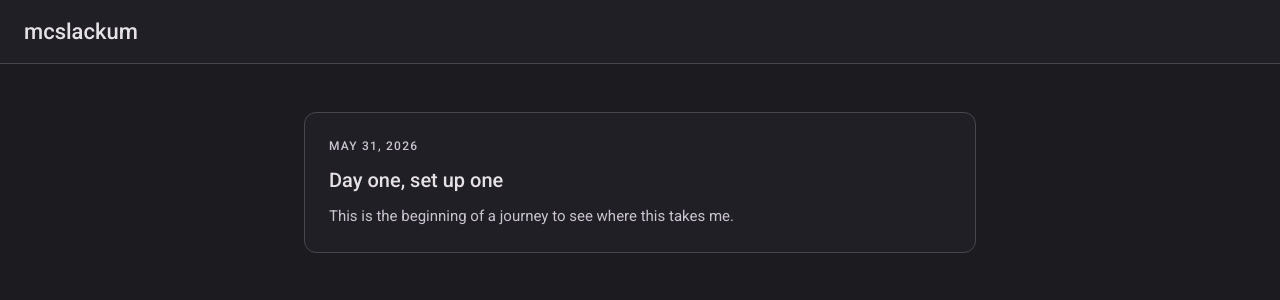
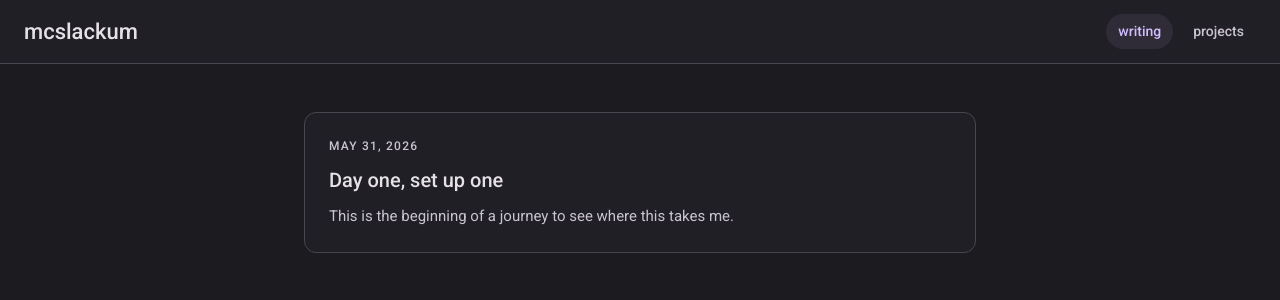
Before and after one commit to mcslackum/mcslackum.github.io, a Jekyll site: the page built from index.html, in a window 1280 px wide. Shown: the top 300 px of the page. Built offline with Jekyll 4.4.1, drawn with Linux system fonts in a browser that asks for light colours.

Commit message:
Add projects page and top nav
https://claude.ai/code/session_01ShuSBZ5X7xnzJTfReyVg4A

```diff
--- a/_layouts/default.html
+++ b/_layouts/default.html
@@ -12,6 +12,10 @@
 <body>
   <header class="top-app-bar">
     <a href="{{ '/' | relative_url }}" class="site-title">{{ site.title }}</a>
+    <nav class="top-nav">
+      <a href="{{ '/' | relative_url }}" class="nav-link{% if page.url == '/' %} active{% endif %}">writing</a>
+      <a href="{{ '/projects' | relative_url }}" class="nav-link{% if page.url contains '/projects' %} active{% endif %}">projects</a>
+    </nav>
   </header>
   <main>
     {{ content }}
--- a/assets/css/style.css
+++ b/assets/css/style.css
@@ -57,6 +57,28 @@ a:hover {
   text-decoration: none;
 }
 
+.top-nav {
+  margin-left: auto;
+  display: flex;
+  gap: 8px;
+}
+
+.nav-link {
+  font-size: 0.875rem;
+  font-weight: 500;
+  color: var(--on-surface-var);
+  padding: 6px 12px;
+  border-radius: 20px;
+  transition: background 0.15s, color 0.15s;
+}
+
+.nav-link:hover,
+.nav-link.active {
+  color: var(--primary);
+  background: rgba(208, 188, 255, 0.08);
+  text-decoration: none;
+}
+
 /* Content */
 main {
   max-width: 720px;
@@ -64,7 +86,14 @@ main {
   padding: 48px 24px;
 }
 
-/* Post list */
+/* Post and project lists */
+.project-list {
+  display: flex;
+  flex-direction: column;
+  gap: 16px;
+}
+
+
 .post-list {
   list-style: none;
   display: flex;
```
Also changed, not shown: projects.html (added, +17 -0 lines).
